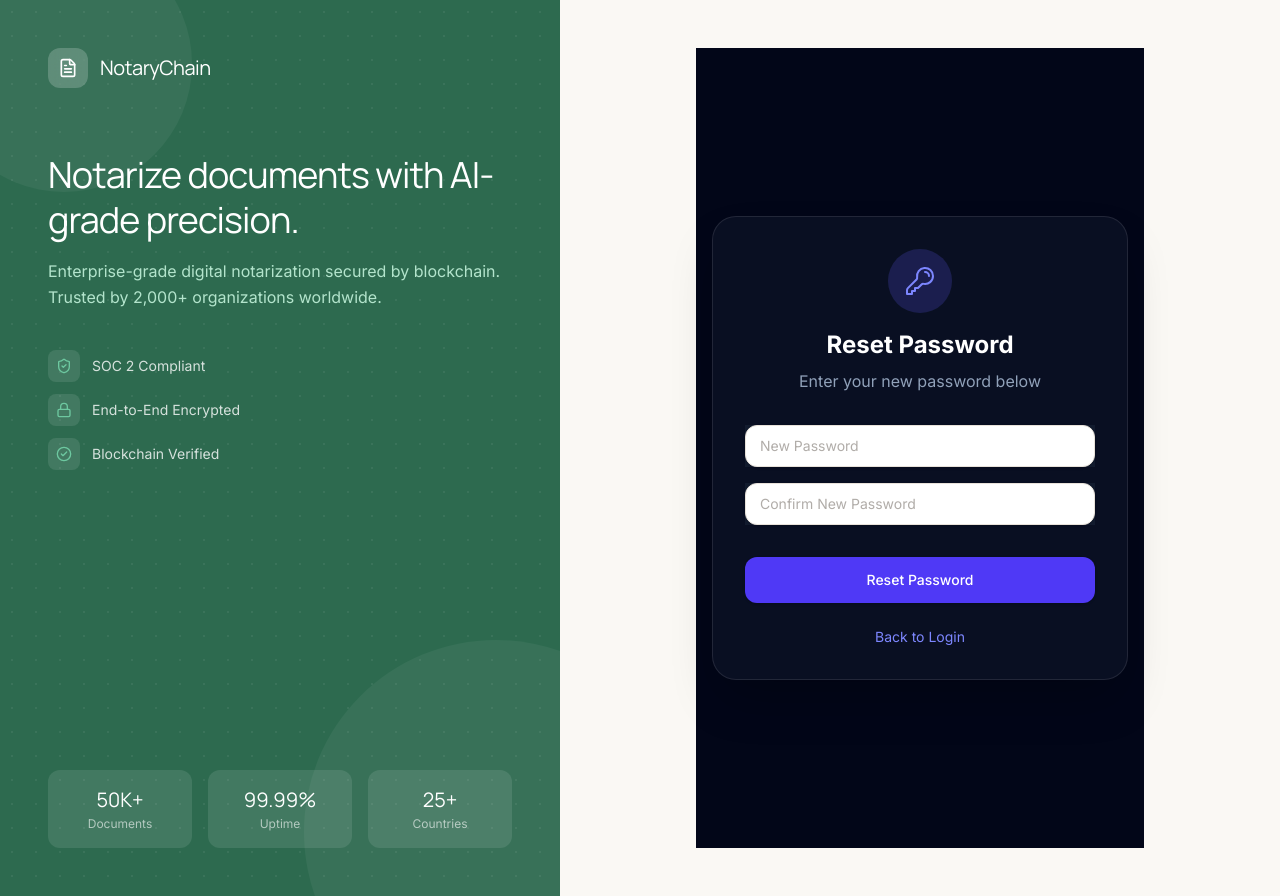
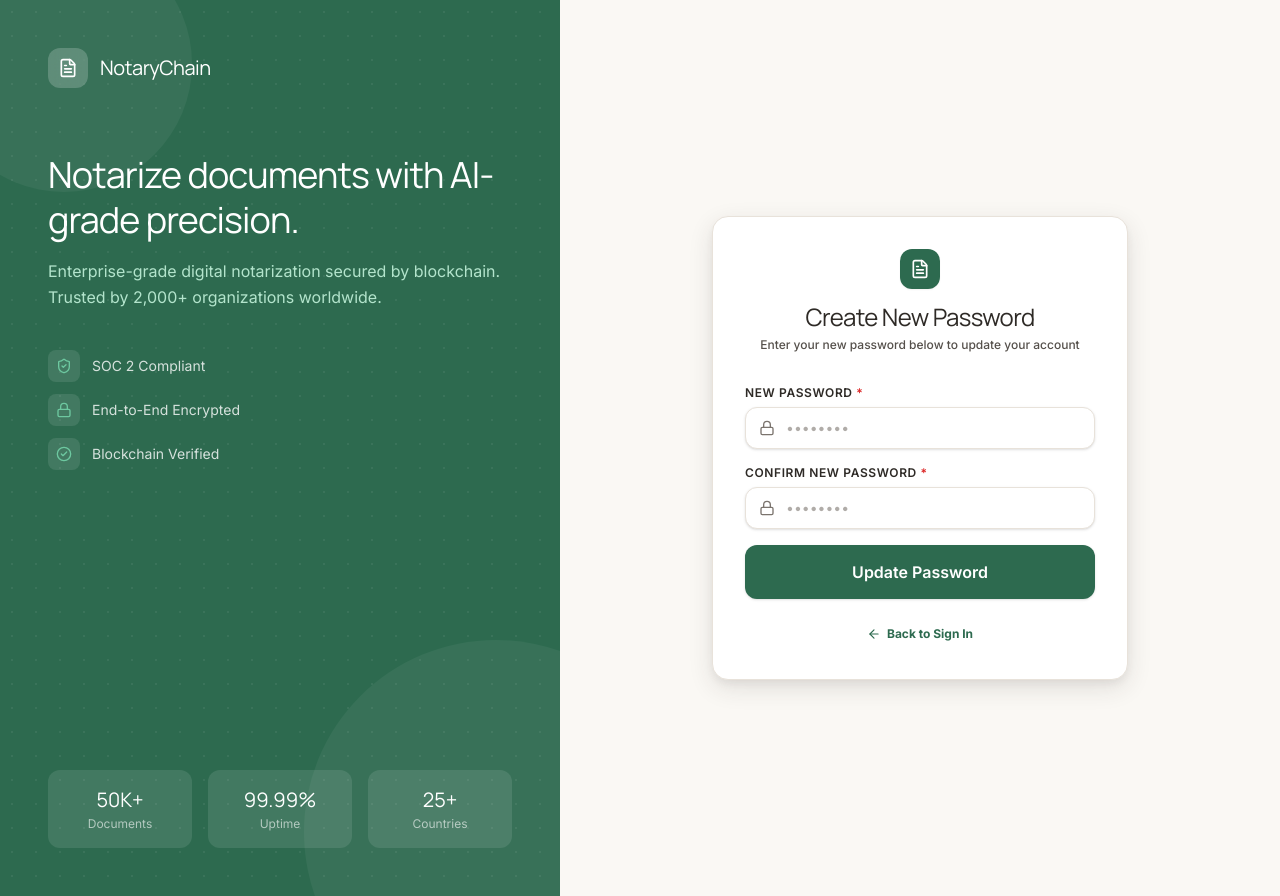
Before and after one commit to sinhatumpa84-rgb/notary-chain, a React (Vite) app in the folder client/: page /reset-password/1 in a window 1280 px wide. Built offline with nearby package versions, Linux system fonts and the light colour scheme; no server answers.

Commit message:
Implement Firebase sendPasswordResetEmail password reset flow with existing site styling

```diff
--- a/client/src/components/auth/ForgotPassword.jsx
+++ b/client/src/components/auth/ForgotPassword.jsx
@@ -1,16 +1,133 @@
-import React from 'react';
-import { motion } from 'framer-motion';
+import React, { useState } from 'react';
+import { Link } from 'react-router-dom';
+import { sendPasswordResetEmail } from 'firebase/auth';
+import { auth } from '../../config/firebase';
+import { FileText, Mail, ArrowLeft, CheckCircle2 } from 'lucide-react';
+import toast from 'react-hot-toast';
+import Button from '../common/Button';
+import Input from '../common/Input';
 
 const ForgotPassword = () => {
+  const [email, setEmail] = useState('');
+  const [loading, setLoading] = useState(false);
+  const [submitted, setSubmitted] = useState(false);
+  const [error, setError] = useState('');
+
+  const handleSubmit = async (e) => {
+    e.preventDefault();
+    setError('');
+
+    const cleanEmail = email.trim();
+    if (!cleanEmail || !/^[^\s@]+@[^\s@]+\.[^\s@]+$/.test(cleanEmail)) {
+      const msg = 'Please enter a valid email address.';
+      setError(msg);
+      toast.error(msg);
+      return;
+    }
+
+    setLoading(true);
+    try {
+      if (auth) {
+        await sendPasswordResetEmail(auth, cleanEmail);
+      }
+      setSubmitted(true);
+      toast.success('Password reset email sent. Please check your inbox.');
+    } catch (err) {
+      console.error('[Firebase sendPasswordResetEmail Error]:', err.code, err.message);
+
+      if (err.code === 'auth/user-not-found' || err.code === 'auth/invalid-credential') {
+        // Security generic response to prevent account enumeration
+        setSubmitted(true);
+        toast.success('Password reset email sent if account exists.');
+        return;
+      }
+
+      let msg = 'Failed to send password reset email. Please try again.';
+      if (err.code === 'auth/invalid-email') {
+        msg = 'Please enter a valid email address.';
+      } else if (err.code === 'auth/too-many-requests') {
+        msg = 'Too many requests. Please wait a few minutes and try again.';
+      } else if (err.code === 'auth/network-request-failed') {
+        msg = 'Network error. Please check your internet connection.';
+      }
+
+      setError(msg);
+      toast.error(msg);
+    } finally {
+      setLoading(false);
+    }
+  };
+
   return (
-    <motion.div initial={{ opacity: 0, scale: 0.95 }} animate={{ opacity: 1, scale: 1 }} className="w-full max-w-md p-8 rounded-3xl bg-slate-900/60 backdrop-blur-2xl border border-white/10 shadow-2xl text-center">
-      <h2 className="text-2xl font-bold text-white mb-2">Forgot Password?</h2>
-      <p className="text-slate-400 mb-6 text-sm">Enter your email address to get a reset link.</p>
-      <form className="space-y-4">
-        <input type="email" placeholder="Email Address" required className="w-full px-4 py-3 rounded-xl bg-slate-800/50 text-white border border-slate-700 focus:ring-2 focus:ring-indigo-500 outline-none" />
-        <button type="submit" className="w-full bg-indigo-600 hover:bg-indigo-500 text-white py-3 rounded-xl transition-colors font-medium">Send Reset Link</button>
-      </form>
-    </motion.div>
+    <div className="w-full max-w-md p-8 rounded-2xl bg-white border border-[#E8E2DA] shadow-card-lg">
+      {/* Brand Logo & Header */}
+      <div className="text-center mb-8">
+        <div className="w-10 h-10 rounded-xl bg-[#2D6A4F] text-white flex items-center justify-center mx-auto mb-3 shadow-xs">
+          <FileText className="w-5 h-5" />
+        </div>
+        <h2 className="font-display text-2xl font-700 text-[#2E2A26] tracking-tight">
+          Forgot Your Password?
+        </h2>
+        <p className="text-[#55504B] text-xs mt-1 font-medium">
+          Enter your email address to receive a secure Firebase password reset link
+        </p>
+      </div>
+
+      {submitted ? (
+        <div className="space-y-6">
+          <div className="p-5 rounded-2xl bg-[#F0FAF5] border border-[#B3E4CC] text-[#2D6A4F] text-center space-y-2">
+            <div className="w-10 h-10 rounded-full bg-[#2D6A4F] text-white flex items-center justify-center mx-auto mb-1">
+              <CheckCircle2 className="w-5 h-5" />
+            </div>
+            <p className="text-sm font-bold">Check Your Inbox</p>
+            <p className="text-xs text-[#55504B] leading-relaxed">
+              If an account exists for <span className="font-semibold text-[#2E2A26]">{email}</span>, a secure password reset link has been sent.
+            </p>
+          </div>
+
+          <Link to="/login" className="block">
+            <Button fullWidth size="lg" variant="outline">
+              Return to Sign In
+            </Button>
+          </Link>
+        </div>
+      ) : (
+        <form onSubmit={handleSubmit} className="space-y-5">
+          <Input
+            label="Email Address"
+            icon={<Mail className="w-4 h-4" />}
+            type="email"
+            placeholder="name@company.com"
+            value={email}
+            onChange={(e) => {
+              setEmail(e.target.value);
+              if (error) setError('');
+            }}
+            error={error}
+            required
+          />
+
+          <Button
+            type="submit"
+            isLoading={loading}
+            fullWidth
+            size="lg"
+          >
+            Send Reset Link
+          </Button>
+
+          <div className="pt-2 text-center">
+            <Link
+              to="/login"
+              className="inline-flex items-center gap-1.5 text-xs text-[#2D6A4F] font-bold hover:underline"
+            >
+              <ArrowLeft className="w-3.5 h-3.5" /> Back to Sign In
+            </Link>
+          </div>
+        </form>
+      )}
+    </div>
   );
 };
+
 export default ForgotPassword;
--- a/client/src/components/auth/ResetPassword.jsx
+++ b/client/src/components/auth/ResetPassword.jsx
@@ -1,34 +1,139 @@
-import React from 'react';
-import { Link, useParams } from 'react-router-dom';
-import { motion } from 'framer-motion';
-import { HiOutlineCheckCircle, HiOutlineKey } from 'react-icons/hi2';
+import React, { useState } from 'react';
+import { Link, useNavigate, useSearchParams, useParams } from 'react-router-dom';
+import { confirmPasswordReset } from 'firebase/auth';
+import { auth } from '../../config/firebase';
+import { FileText, Lock, ArrowLeft, CheckCircle2 } from 'lucide-react';
+import toast from 'react-hot-toast';
+import Button from '../common/Button';
 import Input from '../common/Input';
-import Button from '../common/Button';
 
 const ResetPassword = () => {
   const { token } = useParams();
+  const [searchParams] = useSearchParams();
+  const oobCode = searchParams.get('oobCode') || token;
+  const navigate = useNavigate();
+
+  const [password, setPassword] = useState('');
+  const [confirmPassword, setConfirmPassword] = useState('');
+  const [loading, setLoading] = useState(false);
+  const [completed, setCompleted] = useState(false);
+  const [error, setError] = useState('');
+
+  const handleSubmit = async (e) => {
+    e.preventDefault();
+    setError('');
+
+    if (password.length < 8) {
+      const msg = 'Password must be at least 8 characters long.';
+      setError(msg);
+      toast.error(msg);
+      return;
+    }
+
+    if (password !== confirmPassword) {
+      const msg = 'Passwords do not match.';
+      setError(msg);
+      toast.error(msg);
+      return;
+    }
+
+    setLoading(true);
+    try {
+      if (auth && oobCode) {
+        await confirmPasswordReset(auth, oobCode, password);
+      }
+      setCompleted(true);
+      toast.success('Password updated successfully! Please sign in with your new password.');
+      setTimeout(() => navigate('/login'), 2000);
+    } catch (err) {
+      console.error('[Firebase confirmPasswordReset Error]:', err.code, err.message);
+      let msg = 'Failed to reset password. The link may be expired or already used.';
+      if (err.code === 'auth/invalid-action-code') {
+        msg = 'This password reset link is invalid or has expired.';
+      } else if (err.code === 'auth/weak-password') {
+        msg = 'Password is too weak. Please choose a stronger password.';
+      }
+      setError(msg);
+      toast.error(msg);
+    } finally {
+      setLoading(false);
+    }
+  };
 
   return (
-    <motion.div initial={{ opacity: 0, scale: 0.95 }} animate={{ opacity: 1, scale: 1 }} className="w-full max-w-md p-8 rounded-3xl bg-slate-900/60 backdrop-blur-2xl border border-white/10 shadow-2xl">
+    <div className="w-full max-w-md p-8 rounded-2xl bg-white border border-[#E8E2DA] shadow-card-lg">
       <div className="text-center mb-8">
-        <div className="w-16 h-16 bg-indigo-500/20 text-indigo-400 rounded-full flex items-center justify-center mx-auto mb-4">
-          <HiOutlineKey size={32} />
+        <div className="w-10 h-10 rounded-xl bg-[#2D6A4F] text-white flex items-center justify-center mx-auto mb-3 shadow-xs">
+          <FileText className="w-5 h-5" />
         </div>
-        <h2 className="text-2xl font-bold text-white">Reset Password</h2>
-        <p className="text-slate-400 mt-2">Enter your new password below</p>
+        <h2 className="font-display text-2xl font-700 text-[#2E2A26] tracking-tight">
+          Create New Password
+        </h2>
+        <p className="text-[#55504B] text-xs mt-1 font-medium">
+          Enter your new password below to update your account
+        </p>
       </div>
 
-      <form className="space-y-4">
-        <Input type="password" placeholder="New Password" required className="w-full bg-slate-800/50 border-white/10 text-white" />
-        <Input type="password" placeholder="Confirm New Password" required className="w-full bg-slate-800/50 border-white/10 text-white" />
+      {completed ? (
+        <div className="space-y-6">
+          <div className="p-5 rounded-2xl bg-[#F0FAF5] border border-[#B3E4CC] text-[#2D6A4F] text-center space-y-2">
+            <div className="w-10 h-10 rounded-full bg-[#2D6A4F] text-white flex items-center justify-center mx-auto mb-1">
+              <CheckCircle2 className="w-5 h-5" />
+            </div>
+            <p className="text-sm font-bold">Password Updated!</p>
+            <p className="text-xs text-[#55504B]">
+              Your password has been changed successfully. Redirecting to Sign In...
+            </p>
+          </div>
+          <Link to="/login" className="block">
+            <Button fullWidth size="lg">
+              Sign In Now
+            </Button>
+          </Link>
+        </div>
+      ) : (
+        <form onSubmit={handleSubmit} className="space-y-4">
+          <Input
+            label="New Password"
+            icon={<Lock className="w-4 h-4" />}
+            type="password"
+            placeholder="••••••••"
+            value={password}
+            onChange={(e) => { setPassword(e.target.value); if (error) setError(''); }}
+            required
+          />
 
-        <Button className="w-full bg-indigo-600 hover:bg-indigo-500 text-white py-3 rounded-xl mt-4">Reset Password</Button>
-      </form>
+          <Input
+            label="Confirm New Password"
+            icon={<Lock className="w-4 h-4" />}
+            type="password"
+            placeholder="••••••••"
+            value={confirmPassword}
+            onChange={(e) => { setConfirmPassword(e.target.value); if (error) setError(''); }}
+            error={error}
+            required
+          />
 
-      <div className="mt-6 text-center text-sm text-slate-400">
-        <Link to="/login" className="text-indigo-400 hover:text-indigo-300">Back to Login</Link>
-      </div>
-    </motion.div>
+          <Button
+            type="submit"
+            isLoading={loading}
+            fullWidth
+            size="lg"
+          >
+            Update Password
+          </Button>
+
+          <div className="pt-2 text-center">
+            <Link
+              to="/login"
+              className="inline-flex items-center gap-1.5 text-xs text-[#2D6A4F] font-bold hover:underline"
+            >
+              <ArrowLeft className="w-3.5 h-3.5" /> Back to Sign In
+            </Link>
+          </div>
+        </form>
+      )}
+    </div>
   );
 };
 
--- a/client/src/pages/ForgotPassword.jsx
+++ b/client/src/pages/ForgotPassword.jsx
@@ -1,4 +1,10 @@
 import React from 'react';
 import ForgotPasswordComponent from '../components/auth/ForgotPassword';
-const ForgotPassword = () => <div className="min-h-screen flex items-center justify-center bg-slate-950 p-4"><ForgotPasswordComponent /></div>;
+
+const ForgotPassword = () => (
+  <div className="min-h-screen flex items-center justify-center bg-[#FAF8F4] p-4">
+    <ForgotPasswordComponent />
+  </div>
+);
+
 export default ForgotPassword;
--- a/client/src/pages/ResetPassword.jsx
+++ b/client/src/pages/ResetPassword.jsx
@@ -1,4 +1,10 @@
 import React from 'react';
 import ResetPasswordComponent from '../components/auth/ResetPassword';
-const ResetPassword = () => <div className="min-h-screen flex items-center justify-center bg-slate-950 p-4"><ResetPasswordComponent /></div>;
+
+const ResetPassword = () => (
+  <div className="min-h-screen flex items-center justify-center bg-[#FAF8F4] p-4">
+    <ResetPasswordComponent />
+  </div>
+);
+
 export default ResetPassword;
```
